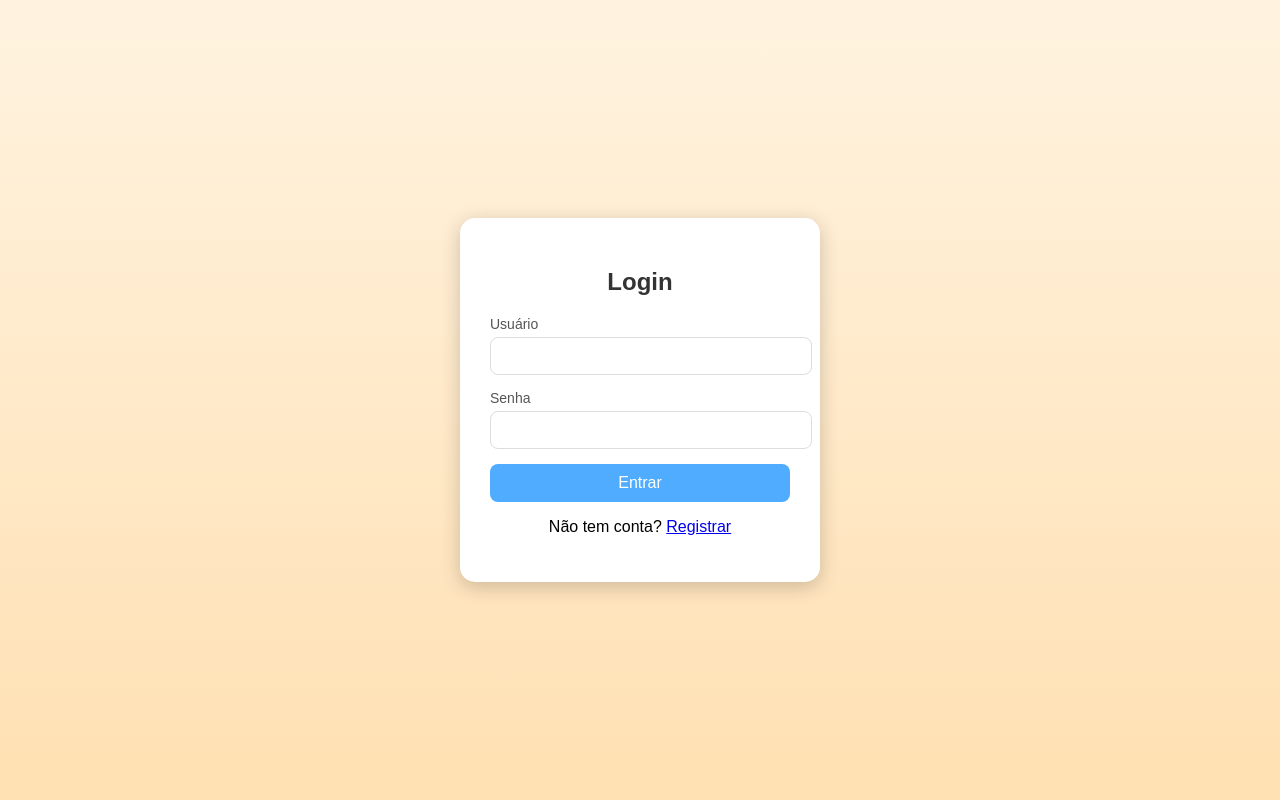
After one commit to Gb-gomes/ProjetoSitePadaria, a PHP site: page /login_page/login.html in a window 1280 px wide. The commit adds this page. Run offline with PHP 8.4, Linux system fonts and the light colour scheme.

Commit message:
Primeira criação tela de login

```diff
--- /dev/null
+++ b/login_page/login.css
@@ -0,0 +1,66 @@
+body {
+  margin: 0;
+  padding: 0;
+  font-family: Arial, sans-serif;
+  display: flex;
+  justify-content: center;
+  align-items: center;
+  height: 100vh;
+  background: linear-gradient(to bottom, #fff3e0, #ffe0b2);
+}
+
+.container {
+  background: #fff;
+  padding: 30px;
+  border-radius: 15px;
+  box-shadow: 0px 5px 20px rgba(0,0,0,0.2);
+  width: 300px;
+  text-align: center;
+}
+
+h2 {
+  margin-bottom: 20px;
+  color: #333;
+}
+
+.input-group {
+  margin-bottom: 15px;
+  text-align: left;
+}
+
+.input-group label {
+  display: block;
+  font-size: 14px;
+  margin-bottom: 5px;
+  color: #555;
+}
+
+.input-group input {
+  width: 100%;
+  padding: 10px;
+  border: 1px solid #ddd;
+  border-radius: 8px;
+  font-size: 14px;
+}
+
+button {
+  width: 100%;
+  padding: 10px;
+  background: #4facfe;
+  border: none;
+  border-radius: 8px;
+  color: white;
+  font-size: 16px;
+  cursor: pointer;
+  transition: 0.3s;
+}
+
+button:hover {
+  background: #00c6ff;
+}
+
+#mensagem {
+  margin-top: 15px;
+  font-size: 14px;
+  color: red;
+}
--- /dev/null
+++ b/login_page/login.html
@@ -0,0 +1,47 @@
+<!DOCTYPE html>
+<html lang="pt-BR">
+<head>
+  <meta charset="UTF-8">
+  <meta name="viewport" content="width=device-width, initial-scale=1.0">
+  <title>Página de Login</title>
+  <link rel="stylesheet" href="login.css">
+</head>
+<body>
+  <div class="container">
+    <form id="loginForm">
+      <h2>Login</h2>
+      <div class="input-group">
+        <label for="username">Usuário</label>
+        <input type="text" id="username" required>
+      </div>
+      <div class="input-group">
+        <label for="password">Senha</label>
+        <input type="password" id="password" required>
+      </div>
+      <button type="submit">Entrar</button>
+      <p id="mensagem"></p>
+      <p>Não tem conta? <a href="#" id="showRegister">Registrar</a></p>
+    </form>
+
+    <form id="registerForm" style="display: none;">
+      <h2>Registrar</h2>
+      <div class="input-group">
+        <label for="newName">Nome</label>
+        <input type="text" id="newName" required>
+      </div>
+      <div class="input-group">
+        <label for="newEmail">Email</label>
+        <input type="email" id="newEmail" required>
+      </div>
+      <div class="input-group">
+        <label for="newPassword">Senha</label>
+        <input type="password" id="newPassword" required>
+      </div>
+      <button type="submit">Cadastrar</button>
+      <p>Já tem conta? <a href="#" id="showLogin">Voltar ao Login</a></p>
+    </form>
+  </div>
+
+  <script src="login.js"></script>
+</body>
+</html>
--- /dev/null
+++ b/login_page/login.js
@@ -0,0 +1,48 @@
+document.getElementById("loginForm").addEventListener("submit", function(e) {
+  e.preventDefault()
+
+  const usuario = document.getElementById("username").value
+  const senha = document.getElementById("password").value
+
+  const usuarioCorreto = "admin"
+  const senhaCorreta = "1234"
+
+  if (usuario === usuarioCorreto && senha === senhaCorreta) {
+    window.location.href = "../index.html"
+  } else {
+    const mensagem = document.getElementById("mensagem")
+    mensagem.style.color = "red";
+    mensagem.textContent = "Usuário ou senha incorretos!"
+  }
+});
+
+
+const loginForm = document.getElementById("loginForm")
+const registerForm = document.getElementById("registerForm")
+
+document.getElementById("showRegister").addEventListener("click", function(e) {
+  e.preventDefault()
+  loginForm.style.display = "none"
+  registerForm.style.display = "block"
+});
+
+document.getElementById("showLogin").addEventListener("click", function(e) {
+  e.preventDefault()
+  registerForm.style.display = "none"
+  loginForm.style.display = "block"
+});
+
+// REGISTRO (simulação)
+document.getElementById("registerForm").addEventListener("submit", function(e) {
+  e.preventDefault()
+
+  const nome = document.getElementById("newName").value
+  const email = document.getElementById("newEmail").value
+  const senha = document.getElementById("newPassword").value
+
+  alert(`Usuário registrado!\nNome: ${nome}\nEmail: ${email}`)
+
+  // Depois de registrar, volta para a tela de login
+  registerForm.style.display = "none"
+  loginForm.style.display = "block"
+});
```
Also changed, not shown: index.css (+46 -2 lines), index.html (+14 -2 lines), login_page/login_registro.html (added, +50 -0 lines).
